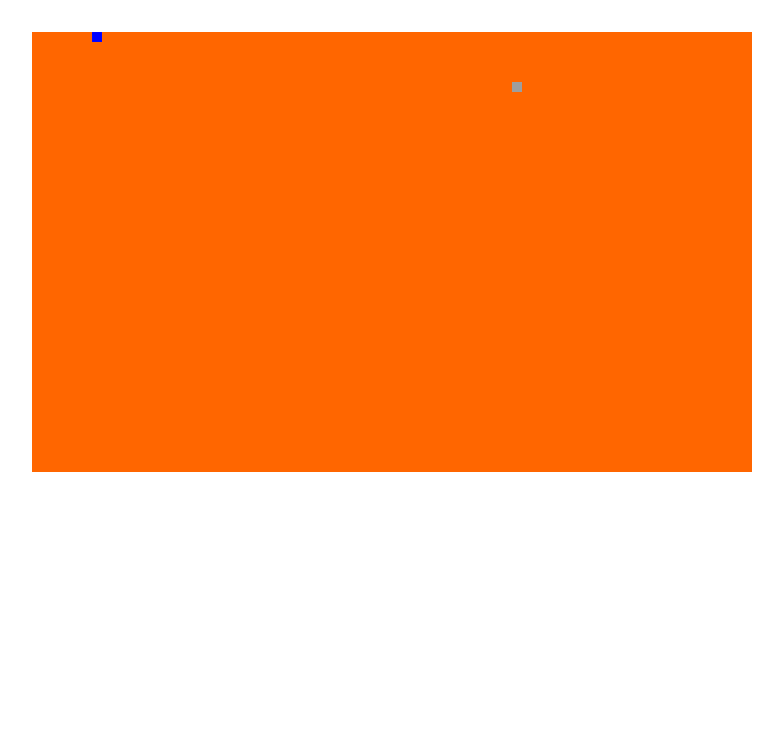
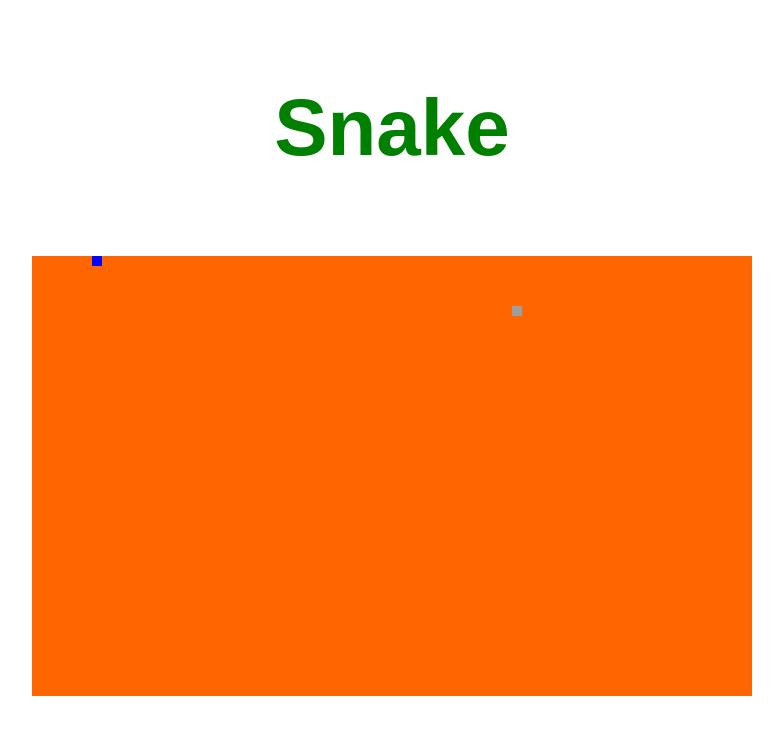
Before and after one commit to apilling/snake-game-app, a React (Create React App) app: page / in a window 1280 px wide. Shown: the top 734 px of the page, without its empty margins (248-1031 px from the left). Built offline with nearby package versions, Linux system fonts and the light colour scheme; grey boxes are pictures that could not be loaded.

Commit message:
Added losing mechanic, losing modal, and score

```diff
--- a/package.json
+++ b/package.json
@@ -11,7 +11,9 @@
     "@types/node": "^12.20.26",
     "@types/react": "^17.0.24",
     "@types/react-dom": "^17.0.9",
+    "bootstrap": "^5.1.1",
     "react": "^17.0.2",
+    "react-bootstrap": "^2.0.0-rc.0",
     "react-dom": "^17.0.2",
     "react-scripts": "4.0.3",
     "typescript": "^4.4.3",
--- a/src/App.css
+++ b/src/App.css
@@ -36,3 +36,10 @@
     transform: rotate(360deg);
   }
 }
+
+.title {
+  font-size: 80px;
+  font-family: fantasy;
+  color: green;
+  margin: 1em;
+}
--- a/src/App.tsx
+++ b/src/App.tsx
@@ -1,12 +1,18 @@
-import React from 'react';
-import logo from './logo.svg';
+import React, { useState } from 'react';
 import './App.css';
+import 'bootstrap/dist/css/bootstrap.min.css';
+import { LoserModal } from './components/loserModal';
 import { SnakeBoard } from './components/snakeBoard';
 
 function App() {
+
+  const [visible, setVisible] = useState<boolean>(false);
+
   return (
     <div className="App">
-      <SnakeBoard></SnakeBoard>
+      <h1 className='title'><strong>Snake</strong></h1>
+      <SnakeBoard showLoserModal={setVisible}></SnakeBoard>
+      <LoserModal visible={visible} setVisible={setVisible}></LoserModal>
     </div>
   );
 }
--- /dev/null
+++ b/src/components/loserModal.tsx
@@ -0,0 +1,25 @@
+import { Button, Modal } from "react-bootstrap";
+import { score } from "./snakeBoard";
+
+
+export function LoserModal({visible, setVisible}: {visible: boolean, setVisible: (b: boolean) => void}): JSX.Element {
+    const hide = () => setVisible(false);
+
+
+    return (
+        <Modal show={visible} onHide={hide}>
+            <Modal.Header closeButton>
+                <Modal.Title>You Lose!</Modal.Title>
+            </Modal.Header>
+
+            <Modal.Body>
+                <p>Score: {score}</p>
+            </Modal.Body>
+
+            <Modal.Footer>
+                <Button variant="primary" onClick={() => window.location.reload()}>Play Again</Button>
+            </Modal.Footer>
+        </Modal>
+    )
+
+}
--- a/src/components/snakeBoard.tsx
+++ b/src/components/snakeBoard.tsx
@@ -4,9 +4,9 @@ import Snake from  "../blue_square.png"
 import Food from  "../purple_square.png"
 import './snakeBoard.css'
 
+export var score = 0;
 
-
-export function SnakeBoard(): JSX.Element {
+export function SnakeBoard({showLoserModal}: {showLoserModal: (b: boolean) => void}): JSX.Element {
 
 
     const width = 72;
@@ -30,7 +30,6 @@ export function SnakeBoard(): JSX.Element {
     const [snake, setSnake] = useState([{x:0,y:0}]);
     const [direction, setDirection] = useState("right");
     const [food, setFood] = useState(randomPosition);
-
 
 
     const changeDirectionWithKeys = (e: { keyCode: any }) => {
@@ -71,6 +70,10 @@ export function SnakeBoard(): JSX.Element {
 
     }
 
+    const gameEndFunction = () => {
+       showLoserModal(true)
+    }
+
     const moveSnake = () => {
         const newSnake = [];
         switch(direction) {
@@ -89,8 +92,18 @@ export function SnakeBoard(): JSX.Element {
             snake.forEach(cell=> {
                 newSnake.push(cell);
             })
+        if (snake.length > 1) {
+            for (let i = 1; i < snake.length; i++) {
+                if(snake[0].x === snake[i].x && snake[0].y === snake[i].y) {
+                    gameEndFunction()
+                    return
+                }
+            }
+        }
         if(snake[0].x === food.x && snake[0].y === food.y) {
+            score += 50;
             setFood(randomPosition  );
+
         }else {
             newSnake.pop();
         }
@@ -98,7 +111,11 @@ export function SnakeBoard(): JSX.Element {
         displaySnake();
     }
 
+
     useInterval(moveSnake, 100);
+
+
+
 
     function useInterval(callback: () => void, delay: number) {
         const savedCallback = useRef(callback);
```
Also changed, not shown: 1 other file (tests, documents, lock files or other folders).
